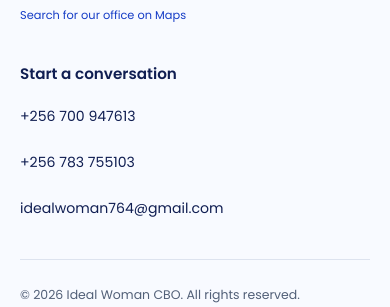
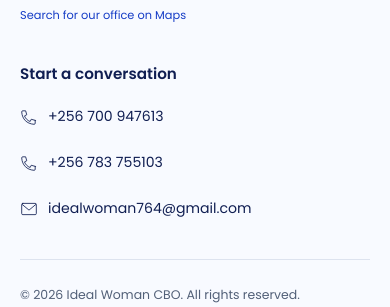
Before and after one commit to kasujjaisaac/idealwoman, a Laravel app: page /contact in a window 390 px wide. Shown: the part 3500-3807 px from the top of the page. Run offline with Laravel 12, Linux system fonts and the light colour scheme; data comes from the database, SQL or seed files in the repository; style sheets or scripts are compiled from the project's sources.

Commit message:
Add phone and email icons to footer contacts

```diff
--- a/resources/css/app.css
+++ b/resources/css/app.css
@@ -114,6 +114,9 @@ figcaption { font-size: .73rem; color: #68728a; padding-top: 10px; }
 .footer ul { list-style: none; padding: 0; margin: 0; display: grid; gap: 10px; }
 .footer a { text-decoration: none; overflow-wrap: anywhere; }
 .footer a:hover { color: #153cc6; text-decoration: underline; }
+.footer-contacts a { gap: 10px; }
+.footer-contacts .icon { width: 18px; height: 18px; color: currentColor; }
+.footer-contacts span { min-width: 0; }
 address { font-style: normal; color: #58617b; }
 .footer-note { color: #68728a; font-size: .74rem; }
 .footer-map { display: block; color: #153cc6; margin-top: 15px; font-size: .71rem; }
--- a/resources/views/components/layout.blade.php
+++ b/resources/views/components/layout.blade.php
@@ -100,7 +100,7 @@
         <div><a class="footer-brand" href="{{ route('home') }}"><img src="{{ $site->media('logo', asset('images/logo.png')) }}" width="900" height="266" alt="Ideal Woman. Reaching out to you." loading="lazy"></a><p class="footer-name">{{ $site->text('shared.text_006') }}</p><p>{{ $site->text('shared.text_007') }}</p><p class="footer-note">{{ $site->text('shared.text_008') }}<br>{{ $site->text('shared.text_009') }}</p><x-social-links label="Follow Ideal Woman on social media"/></div>
         <div><h2>{{ $site->text('shared.text_010') }}</h2><ul>@foreach(['about' => 'About Us', 'work' => 'Our Work', 'stories' => 'Stories & Updates', 'involved' => 'Get Involved', 'contact' => 'Contact'] as $route => $label)<li><a href="{{ route($route) }}">{{ $site->text('navigation.'.$route) }}</a></li>@endforeach<li><a href="{{ $site->media('profile', asset('downloads/ideal-woman-organisational-profile.pdf')) }}" download="Ideal-Woman-Organisational-Profile.pdf">{{ $site->text('shared.text_011') }}</a></li></ul></div>
         <div><h2>{{ $site->text('shared.text_012') }}</h2><address>{{ $site->text('shared.text_013') }}<br>{{ $site->text('shared.text_014') }}<br><br>{{ $site->text('shared.text_015') }}</address><a class="footer-map" href="{{ $site->text('settings.map_url') }}">{{ $site->text('shared.text_016') }}</a></div>
-        <div><h2>{{ $site->text('shared.text_017') }}</h2><ul><li><a href="tel:{{ preg_replace('/\s+/', '', $site->text('settings.phone')) }}">{{ $site->text('settings.phone') }}</a></li><li><a href="tel:{{ preg_replace('/\s+/', '', $site->text('settings.secondary_phone')) }}">{{ $site->text('settings.secondary_phone') }}</a></li><li><a href="mailto:{{ preg_replace('/\s+/', '', $site->text('settings.email')) }}">{{ $site->text('settings.email') }}</a></li>@if($site->text('settings.secondary_email') !== '' && $site->text('settings.secondary_email') !== $site->text('settings.email'))<li><a href="mailto:{{ preg_replace('/\s+/', '', $site->text('settings.secondary_email')) }}">{{ $site->text('settings.secondary_email') }}</a></li>@endif</ul></div>
+        <div><h2>{{ $site->text('shared.text_017') }}</h2><ul class="footer-contacts"><li><a href="tel:{{ preg_replace('/\s+/', '', $site->text('settings.phone')) }}"><x-icon name="phone"/><span>{{ $site->text('settings.phone') }}</span></a></li><li><a href="tel:{{ preg_replace('/\s+/', '', $site->text('settings.secondary_phone')) }}"><x-icon name="phone"/><span>{{ $site->text('settings.secondary_phone') }}</span></a></li><li><a href="mailto:{{ preg_replace('/\s+/', '', $site->text('settings.email')) }}"><x-icon name="email"/><span>{{ $site->text('settings.email') }}</span></a></li>@if($site->text('settings.secondary_email') !== '' && $site->text('settings.secondary_email') !== $site->text('settings.email'))<li><a href="mailto:{{ preg_replace('/\s+/', '', $site->text('settings.secondary_email')) }}"><x-icon name="email"/><span>{{ $site->text('settings.secondary_email') }}</span></a></li>@endif</ul></div>
     </div>
     <div class="wrap footer-bottom"><span>&copy; {{ now()->year }} Ideal Woman CBO. All rights reserved.</span><span>{{ $site->text('shared.text_002') }} <span aria-hidden="true">&#183;</span> {{ $site->text('shared.text_007') }}</span></div>
 </footer>
```
